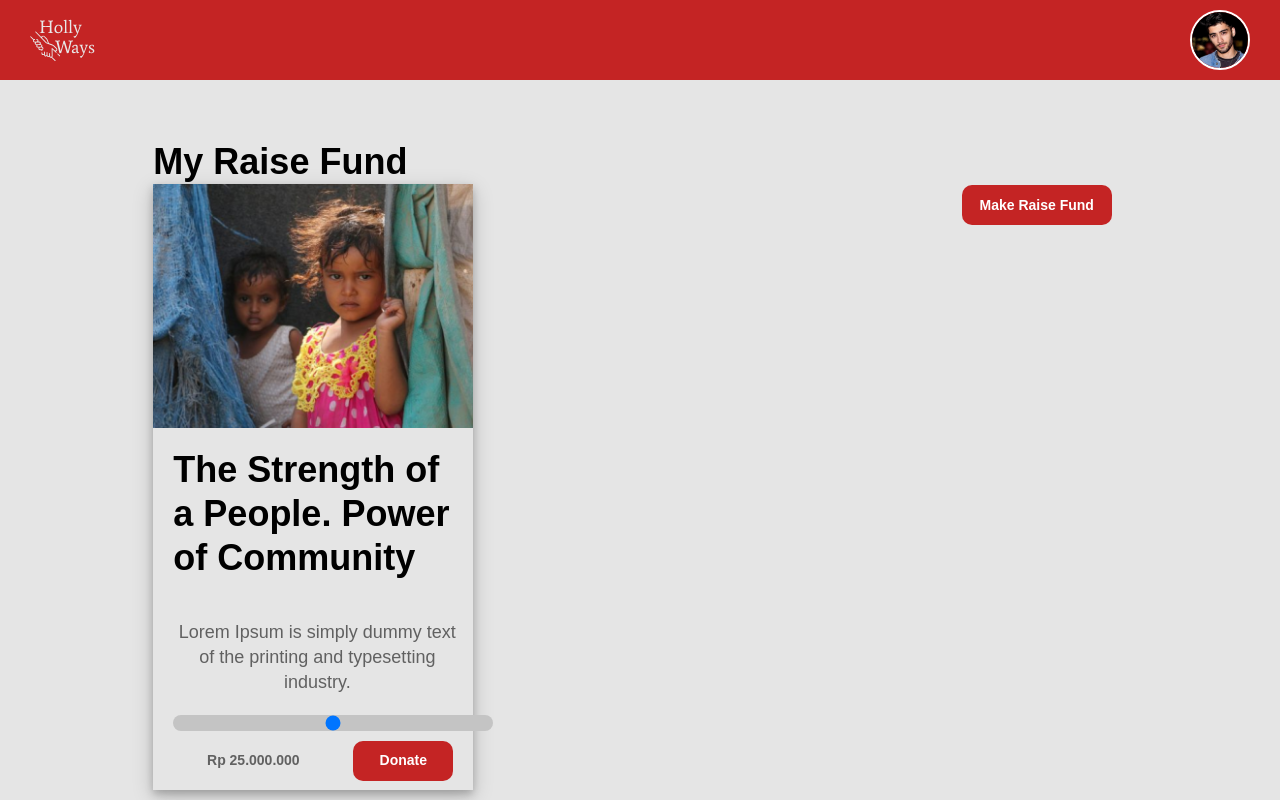
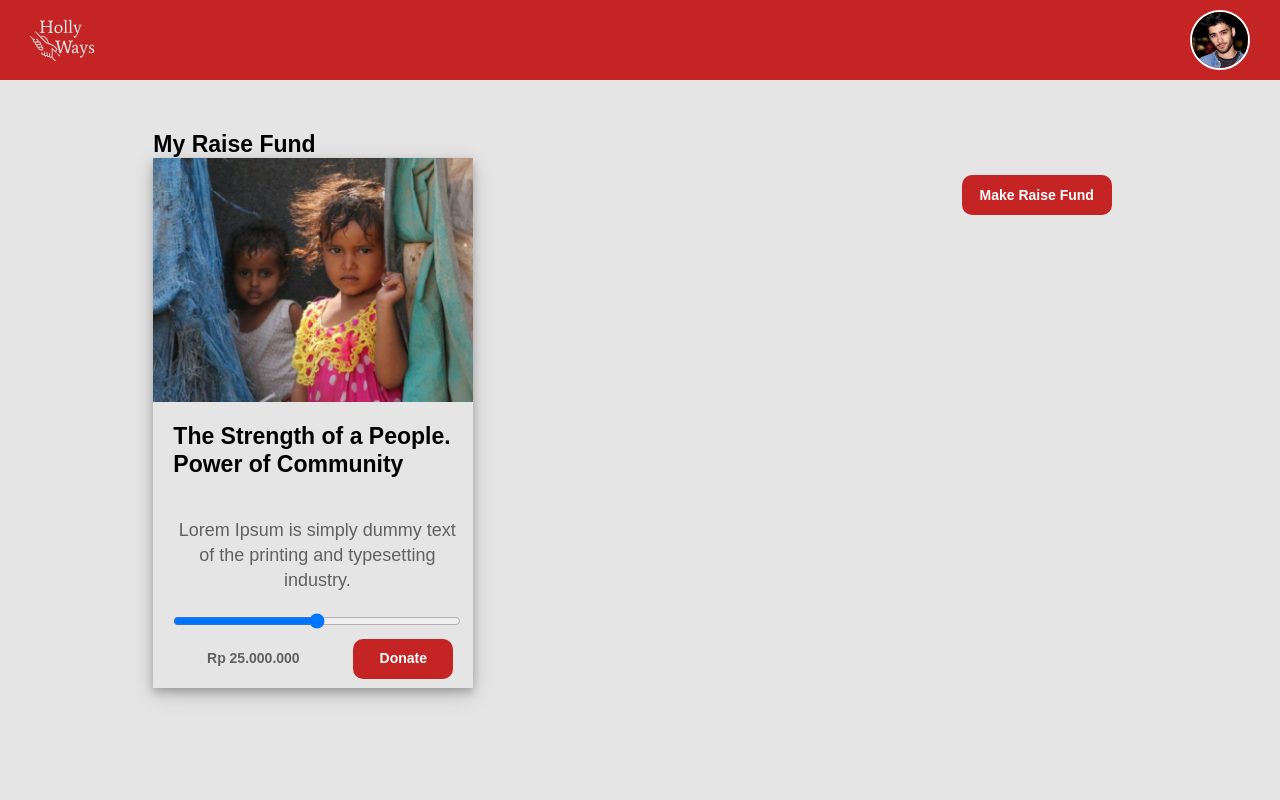
Before and after one commit to ozan1338/FE-HolyWays, a React (Create React App) app: page /raise-fund in a window 1280 px wide. Built offline with nearby package versions, Linux system fonts and the light colour scheme; sample sign-in values are in the browser's storage.

Commit message:
Fix Some Bug, Create Link for going to Another Page And Add Package Helmet

```diff
--- a/package.json
+++ b/package.json
@@ -9,6 +9,7 @@
     "axios": "^0.24.0",
     "react": "^17.0.2",
     "react-dom": "^17.0.2",
+    "react-helmet-async": "^1.2.2",
     "react-lazy-load-image-component": "^1.5.1",
     "react-redux": "^7.2.6",
     "react-router-dom": "^5.2.0",
--- a/src/App.js
+++ b/src/App.js
@@ -1,27 +1,30 @@
-import './App.css';
-import {BrowserRouter as Router , Route, Switch} from "react-router-dom";
-import LandingPage from './pages/LandingPage';
-import DetailsPage from './pages/DetailsPage';
-import UserPage from './pages/UserPage';
-import RaiseFundPage from './pages/RaiseFundPage';
-import FormFund from './pages/FormFund';
-import ViewFund from './pages/ViewFund';
-import PrivateRoute from './components/PrivateRoute';
+import "./App.css";
+import { BrowserRouter as Router, Route, Switch } from "react-router-dom";
+import LandingPage from "./pages/LandingPage";
+import DetailsPage from "./pages/DetailsPage";
+import UserPage from "./pages/UserPage";
+import RaiseFundPage from "./pages/RaiseFundPage";
+import FormFund from "./pages/FormFund";
+import ViewFund from "./pages/ViewFund";
+import PrivateRoute from "./components/PrivateRoute";
+import { HelmetProvider } from "react-helmet-async";
 
 function App() {
   return (
     <Router>
-      <Switch>
-        <Route path='/' component={LandingPage} exact />
-        <PrivateRoute exact path='/details' component={DetailsPage} />
-        <PrivateRoute exact path='/user' component={UserPage} />
-        <PrivateRoute exact path='/raise-fund' component={RaiseFundPage} />
-        <PrivateRoute exact path='/form-fund' component={FormFund} />
-        <PrivateRoute exact path='/view-fund' component={ViewFund} />
-        {/* Later Add Id for detaild */}
-        {/* <Route path='/details' component={DetailsPage} exact /> */}
-        {/* Later Add id for user */}
-      </Switch>
+      <HelmetProvider>
+        <Switch>
+          <Route path="/" component={LandingPage} exact />
+          <PrivateRoute exact path="/details" component={DetailsPage} />
+          <PrivateRoute exact path="/user" component={UserPage} />
+          <PrivateRoute exact path="/raise-fund" component={RaiseFundPage} />
+          <PrivateRoute exact path="/form-fund" component={FormFund} />
+          <PrivateRoute exact path="/view-fund" component={ViewFund} />
+          {/* Later Add Id for detaild */}
+          {/* <Route path='/details' component={DetailsPage} exact /> */}
+          {/* Later Add id for user */}
+        </Switch>
+      </HelmetProvider>
     </Router>
   );
 }
--- a/src/components/Card.js
+++ b/src/components/Card.js
@@ -1,5 +1,7 @@
 import React from "react";
 import { LazyLoadImage } from "react-lazy-load-image-component";
+import {useSelector, useDispatch} from "react-redux";
+import {Link} from "react-router-dom"
 
 export default function Card(props) {
     const {title , desc, img, price, column} = props;
@@ -13,6 +15,13 @@ export default function Card(props) {
     }else if( column === 4){
       col = 'col-4';
     }
+
+    const loginState = useSelector(state=>state.loginReducer);
+    const {login} = loginState;
+
+    const dispatch = useDispatch();
+
+
   return (
     <div  className={col}>
       <div className="card">
@@ -25,7 +34,8 @@ export default function Card(props) {
         <input type="range" id="vol" name="vol" min="0" max="100" />
         <div className="total">
           <p>{price}</p>
-          <button className="btn-donate ">Donate</button>
+          {!login ? <button onClick={()=>{dispatch({type: "OPEN_LOGIN"})}}  className="btn-donate ">Donate</button> : <Link to="/details"><button  className="btn-donate ">Donate</button></Link>}
+
         </div>
       </div>
     </div>
--- a/src/index.css
+++ b/src/index.css
@@ -207,6 +207,8 @@ button {
   align-items: center;
   justify-content: center;
 }
+
+
 
 .col-3 {
   width: 33.3%;
@@ -531,7 +533,11 @@ span strong {
   margin-bottom: 4px;
   color: #00ff47;
   font-weight: normal;
-  background: linear-gradient(180deg, rgba(0, 255, 117, 0.1), rgba(0, 255, 133, 0.1));
+  background: linear-gradient(
+    180deg,
+    rgba(0, 255, 117, 0.1),
+    rgba(0, 255, 133, 0.1)
+  );
 }
 
 .row-donation {
@@ -547,7 +553,7 @@ span strong {
 .container-2 {
   display: flex;
   justify-content: space-evenly;
-  margin-top: 60px;
+  margin-top: 50px;
 }
 
 .user-page h1 {
@@ -631,13 +637,16 @@ span strong {
 
 .col-2 {
   width: 50%;
+  height: 100%;
+  margin-bottom: 30px;
 }
 
 .raise-fund-body h1 {
   font-weight: bold;
-  font-size: 36px;
-  line-height: 44px;
+  font-size: 23px;
+  line-height: 28px;
 }
+
 
 .form-fund-page {
   display: flex;
@@ -827,16 +836,14 @@ input[type="file"] {
   color: #c42424;
 }
 
-input[type="range"] {
-  -webkit-appearance: none;
-  background-color: #c4c4c4;
-  width: 100%;
-  border-radius: 15px;
-}
-
 .btn-red {
   background-color: #c42424;
   color: #fff;
   margin-right: 20px;
   margin-top: -30px;
 }
+
+.form-fund-page-form button{
+  width: 50%;
+  margin: 20px 0 20px 50%;
+}
--- a/src/pages/DetailsPage.js
+++ b/src/pages/DetailsPage.js
@@ -1,17 +1,25 @@
-import React from "react";
+import React, { useEffect } from "react";
 import DetailsDonate from "../components/DetailsDonate";
 import DonationList from "../components/DonationList";
 import Navbar from "../components/Navbar";
 import Modal from "../components/Modal";
-import {useSelector} from "react-redux"
+import { useSelector } from "react-redux";
+import { Helmet } from "react-helmet-async";
 
 export default function DetailsPage() {
-
-  const openState = useSelector(state=>state.modalReducer);
+  const openState = useSelector((state) => state.modalReducer);
 
   const { openModal } = openState;
 
+  useEffect(() => {
+    window.scrollTo(0, 0);
+  });
+
   return (
+    <>
+      <Helmet>
+        <title>HOLYWAYS || DETAIL</title>
+      </Helmet>
       <div>
         <Navbar />
         {openModal ? <Modal /> : null}
@@ -52,5 +60,6 @@ export default function DetailsPage() {
           </div>
         </div>
       </div>
+    </>
   );
 }
--- a/src/pages/FormFund.js
+++ b/src/pages/FormFund.js
@@ -1,23 +1,33 @@
-import React from 'react'
-import Navbar from '../components/Navbar'
+import React, { useEffect } from "react";
+import { Helmet } from "react-helmet-async";
+import Navbar from "../components/Navbar";
 
 export default function FormFund() {
+  useEffect(() => {
+    window.scrollTo(0, 0);
+  });
+
   return (
+    <>
+    <Helmet>
+        <title>HOLYWAYS || FORM</title>
+    </Helmet>
       <div>
         <Navbar />
-            <div className='container-2'>
-                <div className='form-fund-page'>
-                    <h1>Form fund</h1>
-                    <form className='form-fund-page-form'>
-                        <input type="text" placeholder='Title' />
-                        <label htmlFor="file-input" >Attach A File</label>
+        <div className="container-2">
+          <div className="form-fund-page">
+            <h1>Make Raise Fund</h1>
+            <form className="form-fund-page-form">
+              <input type="text" placeholder="Title" />
+              <label htmlFor="file-input">Attach A File</label>
               <input id="file-input" type="file" />
-                        <input type="text" placeholder='Goals Donation'/>
-                        <textarea placeholder='Description' />
+              <input type="text" placeholder="Goals Donation" />
+              <textarea placeholder="Description" />
+              <button>Public Fundraising</button>
             </form>
-
           </div>
         </div>
       </div>
-    )
+    </>
+  );
 }
--- a/src/pages/RaiseFundPage.js
+++ b/src/pages/RaiseFundPage.js
@@ -1,9 +1,19 @@
-import React from "react";
+import React, { useEffect } from "react";
 import Navbar from "../components/Navbar";
 import Card from "../components/Card";
+import { Helmet } from "react-helmet-async";
+import {Link} from "react-router-dom"
 
 export default function RaiseFundPage() {
+  useEffect(() => {
+    window.scrollTo(0, 0);
+  });
+
   return (
+    <>
+    <Helmet>
+      <title>HOLYWAYS || RAISE FUND</title>
+    </Helmet>
       <div>
         <Navbar />
         <div className="container-2">
@@ -20,9 +30,11 @@ export default function RaiseFundPage() {
           </div>
 
           <div className="raise-fund-button">
-          <button>Make Raise Fund</button>
+          <Link to="/form-fund" ><button>Make Raise Fund</button></Link>
+
           </div>
         </div>
       </div>
+    </>
   );
 }
--- a/src/pages/UserPage.js
+++ b/src/pages/UserPage.js
@@ -1,10 +1,19 @@
-import React from "react";
+import React, { useEffect } from "react";
 import { LazyLoadImage } from "react-lazy-load-image-component";
 import DonationList from "../components/DonationList";
 import Navbar from "../components/Navbar";
+import { Helmet } from "react-helmet-async";
 
 export default function UserPage() {
+  useEffect(() => {
+    window.scrollTo(0, 0);
+  });
+
   return (
+    <>
+    <Helmet>
+      <title>HOLYWAYS || USER</title>
+    </Helmet>
       <div>
         <Navbar />
         <div className="user-page">
@@ -44,5 +53,6 @@ export default function UserPage() {
           </div>
         </div>
       </div>
+    </>
   );
 }
--- a/src/pages/ViewFund.js
+++ b/src/pages/ViewFund.js
@@ -1,17 +1,25 @@
-import React from "react";
+import React, { useEffect } from "react";
 import DetailsDonate from "../components/DetailsDonate";
 import Navbar from "../components/Navbar";
 import DonationList from "../components/DonationList";
-import {useSelector} from "react-redux"
+import { useSelector } from "react-redux";
 import ApproveModal from "../components/ApproveModal";
+import { Helmet } from "react-helmet-async";
 
 export default function ViewFund() {
-
-  const openState = useSelector(state=>state.modalReducer);
+  const openState = useSelector((state) => state.modalReducer);
 
   const { openApproveModal } = openState;
 
+  useEffect(() => {
+    window.scrollTo(0, 0);
+  });
+
   return (
+    <>
+      <Helmet>
+        <title>HOLYWAYS || VIEW FUND</title>
+      </Helmet>
       <div>
         <Navbar />
         {openApproveModal ? <ApproveModal /> : null}
@@ -35,21 +43,18 @@ export default function ViewFund() {
                 day="saturday"
                 date="12 April 2021"
                 total="45.000"
-
               />
               <DonationList
                 name="Jamal"
                 day="saturday"
                 date="12 April 2021"
                 total="45.000"
-
               />
               <DonationList
                 name="Udin"
                 day="saturday"
                 date="12 April 2021"
                 total="45.000"
-
               />
             </div>
             <p className="load-mode">Load Mode</p>
@@ -92,5 +97,6 @@ export default function ViewFund() {
           </div>
         </div>
       </div>
+    </>
   );
 }
```
Also changed, not shown: src/components/Navbar.js (+20 -13 lines), src/pages/LandingPage.js (+34 -17 lines), 1 other file (tests, documents, lock files or other folders). Lines whose indentation alone changed are shown as unchanged.
